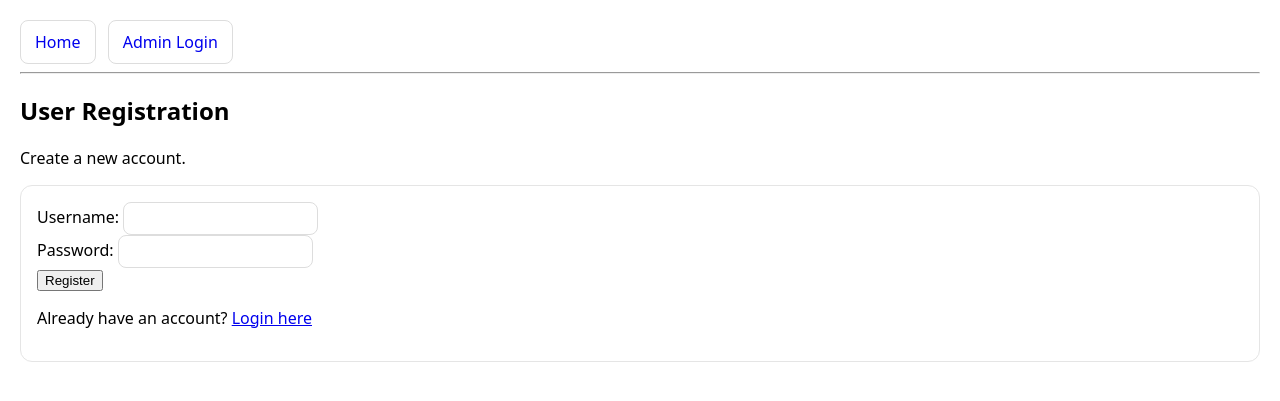
After one commit to DeepanshiGandhi/Image-Tracker, a Flask app: page /register in a window 1280 px wide. The commit adds this page. Shown: the top 401 px of the page. Run offline with Flask 2, Linux system fonts and the light colour scheme.

Commit message:
login and register

```diff
--- a/app.py
+++ b/app.py
@@ -2,6 +2,8 @@ import os
 import sqlite3
 import datetime
 import json
+from werkzeug.security import generate_password_hash, check_password_hash
+
 from flask import (
     Flask, render_template, request, redirect, url_for,
     send_file, jsonify, session, flash, Response
@@ -39,11 +41,12 @@ limiter.init_app(app)
 def init_db():
     conn = sqlite3.connect(DB_FILE)
     c = conn.cursor()
-    # Add 'user_id' column to the 'hits' table if it doesn't exist
+
+    # hits table
     c.execute('''CREATE TABLE IF NOT EXISTS hits (
         id INTEGER PRIMARY KEY AUTOINCREMENT,
         track_id TEXT,
-        user_id TEXT,  -- Added column
+        user_id TEXT,
         ip TEXT,
         ua TEXT,
         ts TEXT,
@@ -53,8 +56,17 @@ def init_db():
         region TEXT,
         country TEXT
     )''')
+
+    # users table
+    c.execute('''CREATE TABLE IF NOT EXISTS users (
+        id INTEGER PRIMARY KEY AUTOINCREMENT,
+        username TEXT UNIQUE,
+        password TEXT
+    )''')
+
     conn.commit()
     conn.close()
+
 
 init_db()
 
@@ -154,6 +166,68 @@ def login():
             return redirect(url_for("make"))
         flash("Wrong password", "error")
     return render_template("login.html")
+
+# In your app.py file
+# In your app.py file
+
+@app.route("/user_login", methods=["GET", "POST"])
+def user_login():
+    if request.method == "POST":
+        username = request.form.get("username")
+        password = request.form.get("password")
+
+        conn = sqlite3.connect(DB_FILE)
+        c = conn.cursor()
+        c.execute("SELECT id, password FROM users WHERE username = ?", (username,))
+        user = c.fetchone()
+        conn.close()
+
+        if user and check_password_hash(user[1], password):
+            session["user_id"] = user[0]
+            session["username"] = username
+            flash(f"Welcome back, {username}!", "success")
+            return redirect(url_for("index"))
+        else:
+            flash("Invalid username or password", "error")
+            return redirect(url_for("user_login"))
+
+    return render_template("user_login.html")
+
+@app.route("/user_login_submit", methods=["POST"])
+def user_login_submit():
+    username = request.form.get("username")
+    if username:
+        session["user_id"] = username
+        flash(f"Logged in as user: {username}", "success")
+    else:
+        flash("Username is required.", "error")
+    return redirect(url_for("index"))
+
+@app.route("/register", methods=["GET", "POST"])
+def register():
+    if request.method == "POST":
+        username = request.form.get("username")
+        password = request.form.get("password")
+
+        if not username or not password:
+            flash("Username and password are required.", "error")
+            return redirect(url_for("register"))
+
+        conn = sqlite3.connect(DB_FILE)
+        c = conn.cursor()
+
+        try:
+            c.execute("INSERT INTO users (username, password) VALUES (?, ?)",
+                      (username, generate_password_hash(password)))
+            conn.commit()
+            flash("Registration successful! Please log in.", "success")
+            return redirect(url_for("user_login"))
+        except sqlite3.IntegrityError:
+            flash("Username already exists. Please choose another.", "error")
+        finally:
+            conn.close()
+
+    return render_template("register.html")
 
 @app.route("/logout")
 def logout():
--- a/templates/index.html
+++ b/templates/index.html
@@ -4,7 +4,9 @@
 <p>Create tracked PNG/SVG and wrappers (HTML & PDF). Use the PDF direct-download link to log download IPs reliably.</p>
 {% if logged_in %}
   <p><a class="btn" href="{{ url_for('make') }}">Create tracked file</a></p>
+  <p>Logged in as user: {{ session.get('user_id') }}</p>
 {% else %}
   <p><a class="btn" href="{{ url_for('login') }}">Login as admin</a></p>
+  <p><a class="btn" href="{{ url_for('user_login') }}">Login as user</a></p>
 {% endif %}
 {% endblock %}
--- /dev/null
+++ b/templates/register.html
@@ -0,0 +1,21 @@
+{% extends "base.html" %}
+{% block content %}
+<h2>User Registration</h2>
+<p>Create a new account.</p>
+<div class="card p-3">
+    <form action="{{ url_for('register') }}" method="post">
+        <div class="mb-2">
+            <label for="username">Username:</label>
+            <input type="text" id="username" name="username" required>
+        </div>
+        <div class="mb-2">
+            <label for="password">Password:</label>
+            <input type="password" id="password" name="password" required>
+        </div>
+        <button type="submit">Register</button>
+    </form>
+    <p class="mt-2">
+        Already have an account? <a href="{{ url_for('user_login') }}">Login here</a>
+    </p>
+</div>
+{% endblock %}
```
Also changed, not shown: templates/user_login.html (added, +21 -0 lines), hits.db.
